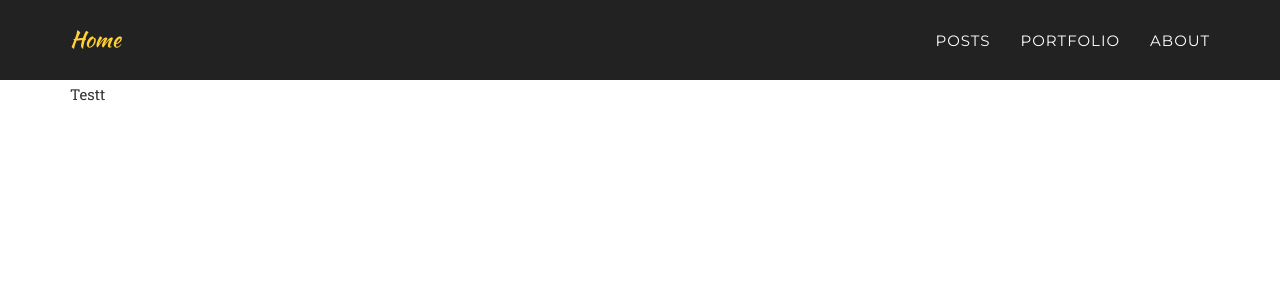
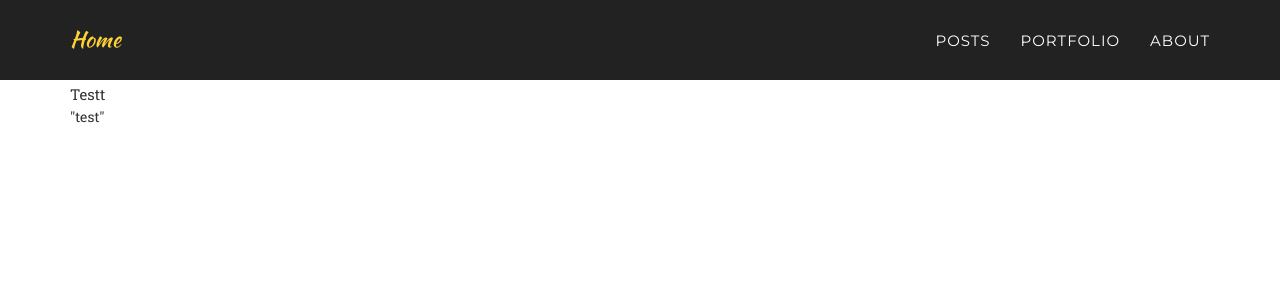
Before and after one commit to swamygurugari/rpillutla.github.io, a Jekyll site: the page built from photos/index.html, in a window 1280 px wide. Shown: the top 300 px of the page. Built offline with Jekyll 4.4.1, drawn with Linux system fonts in a browser that asks for light colours; some web fonts are replaced.

Commit message:
Update index.html

```diff
--- a/photos/index.html
+++ b/photos/index.html
@@ -4,7 +4,7 @@ layout: default
 {% include simple_header.html %}
 <div class="container">
 Testt<br>
-   {% for photo in site.photos %}
+   {% for photo in site.categories.photo %}
     <p>"test"</p>
    {% endfor %}
 </div>
```
